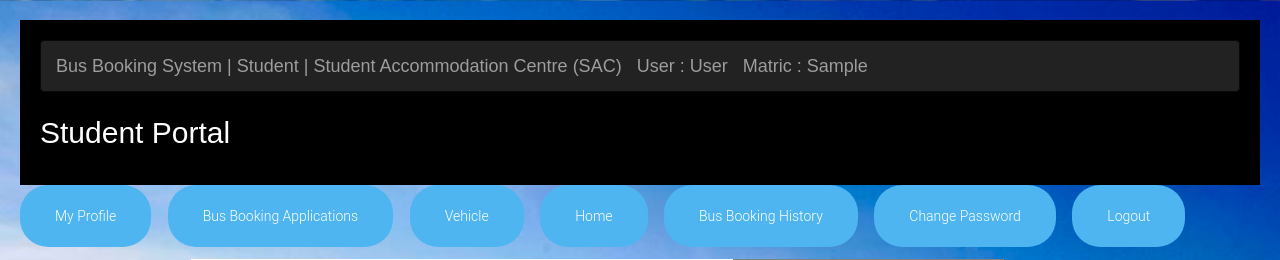
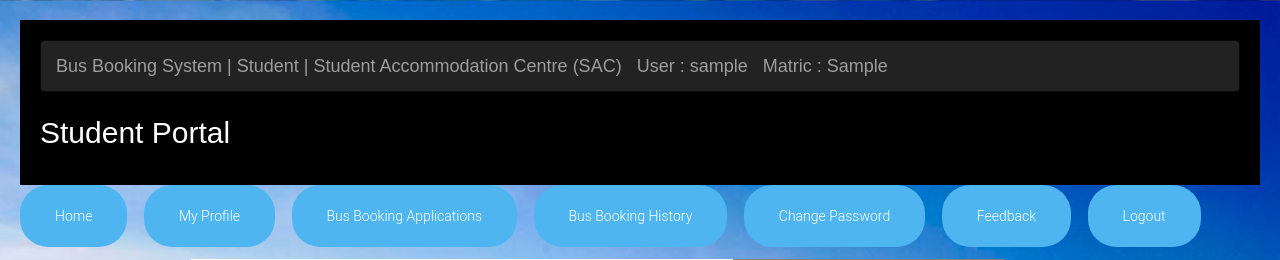
Before and after one commit to siseisya/Final-Year-Project, a PHP site: page /apply-book.php in a window 1280 px wide. Shown: the top 260 px of the page. Run offline with PHP 8.4, Linux system fonts and the light colour scheme; the visitor is signed in with stand-in values (Sample User, id 1); tables that the repository leaves empty or names only in its code hold one stand-in row (values such as "Sample post"); data that the repository does not hold is empty.

Commit message:
Update header.php

```diff
--- a/includes/header.php
+++ b/includes/header.php
@@ -66,7 +66,7 @@
           <a class="navbar-brand" href="#">Bus Booking System | Student | Student Accommodation Centre (SAC)</a>
           <?php
           $eid = $_SESSION['eid'];
-          $sql = "SELECT Fullname,Matric from student where id=:eid";
+          $sql = "SELECT Username,Matric from student where id=:eid";
           $query = $dbh->prepare($sql);
           $query->bindParam(':eid', $eid, PDO::PARAM_STR);
           $query->execute();
@@ -74,7 +74,7 @@
           $cnt = 1;
           if ($query->rowCount() > 0) {
             foreach ($results as $result) {               ?>
-              <a class="navbar-brand" href="#">User : <?php echo htmlentities($result->Fullname); ?></a>
+              <a class="navbar-brand" href="#">User : <?php echo htmlentities($result->Username); ?></a>
               <a class="navbar-brand" href="#">Matric : <?php echo htmlentities($result->Matric); ?></a>
 
           <?php }
@@ -87,14 +87,12 @@
     <p>Student Portal</p>
   </div>
 
-
+  <a href="homepage.php" class="button3">Home</a>
   <a href="myprofile.php" class="button3">My Profile</a>
   <a href="apply-book.php" class="button3">Bus Booking Applications </a>
-
-  <a href="vehicle.php" class="button3">Vehicle</a>
-  <a href="homepage.php" class="button3">Home</a>
   <a href="bookhistory.php" class="button3">Bus Booking History</a>
   <a href="changepassword.php" class="button3">Change Password</a>
+  <a href="feedback.php" class="button3">Feedback</a>
   <a href="logout.php" class="button3">Logout</a>
 
 
```
